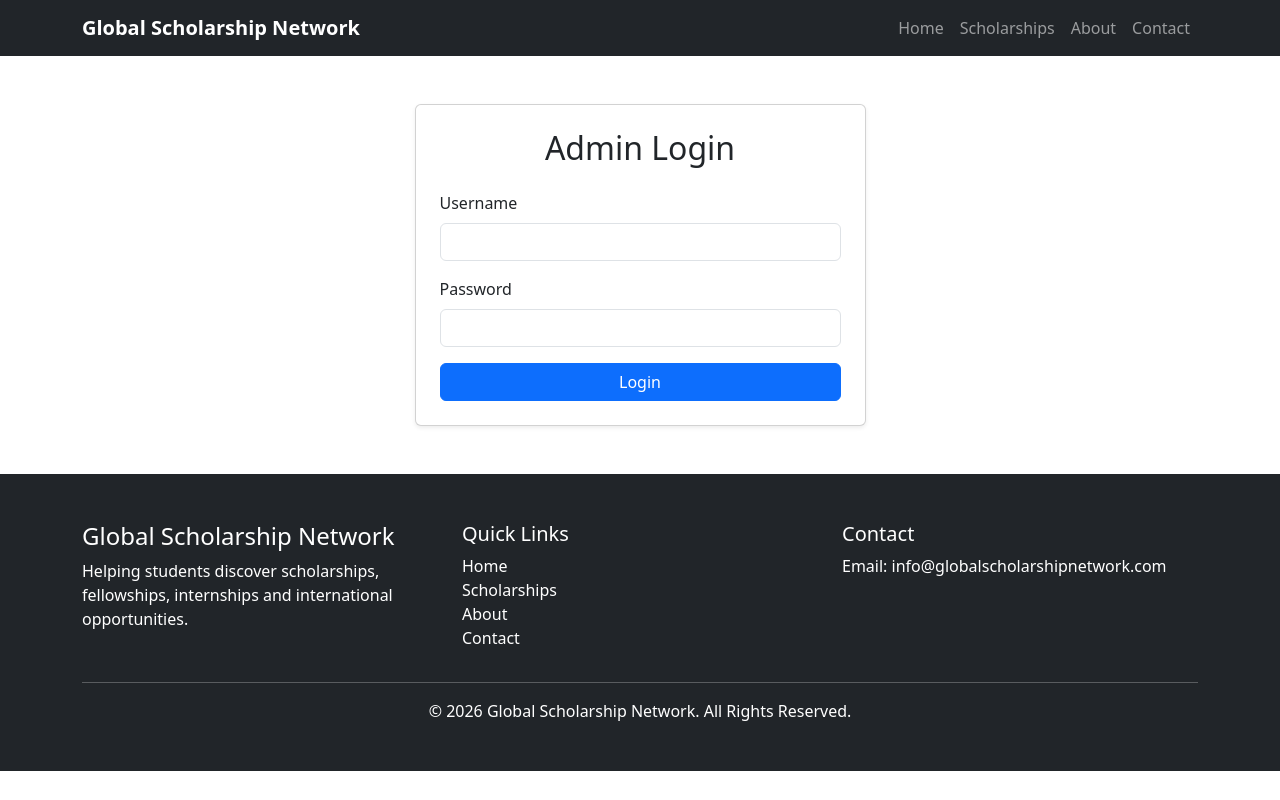
After one commit to devxmokhtar052-source/global-scholarship-network, a Flask app: page /admin/login in a window 1280 px wide. The commit adds this page. Run offline with Flask 3, Linux system fonts and the light colour scheme.

Commit message:
Added admin page

```diff
--- a/app.py
+++ b/app.py
@@ -1,8 +1,10 @@
 from flask_sqlalchemy import SQLAlchemy
-from flask import Flask, render_template
+from flask import Flask, render_template, request, redirect, url_for, session
+from werkzeug.security import generate_password_hash, check_password_hash
 
 app = Flask(__name__)
 
+app.secret_key = "change-this-to-a-random-secret-key"
 app.config["SQLALCHEMY_DATABASE_URI"] = "sqlite:///scholarships.db"
 app.config["SQLALCHEMY_TRACK_MODIFICATIONS"] = False
 
@@ -30,19 +32,32 @@ class Scholarship(db.Model):
     documents = db.Column(db.Text)
 
     apply_link = db.Column(db.String(500))
+class Admin(db.Model):
+
+    id = db.Column(db.Integer, primary_key=True)
+
+    username = db.Column(db.String(100), unique=True, nullable=False)
+
+    password = db.Column(db.String(200), nullable=False)
 
 @app.route("/")
 def home():
     return render_template("home.html")
 
-@app.route("/scholarship_details")
-def scholarship_details():
-    return render_template("scholarship_details.html")
+@app.route("/scholarship_details/<int:id>")
+def scholarship_details(id):
+
+    scholarship = Scholarship.query.get_or_404(id)
+
+    return render_template(
+        "scholarship_details.html",
+        scholarship=scholarship
+    )
 
 @app.route("/scholarships")
 def scholarships():
-    return render_template("scholarships.html")
-
+    scholarships = Scholarship.query.all()
+    return render_template("scholarships.html", scholarships=scholarships)
 
 @app.route("/about")
 def about():
@@ -53,5 +68,25 @@ def about():
 def contact():
     return render_template("contact.html")
 
+@app.route("/admin/login", methods=["GET", "POST"])
+def admin_login():
+
+    if request.method == "POST":
+
+        username = request.form["username"]
+        password = request.form["password"]
+
+        admin = Admin.query.filter_by(username=username).first()
+
+        if admin and check_password_hash(admin.password, password):
+
+            session["admin_id"] = admin.id
+
+            return redirect(url_for("admin_dashboard"))
+
+        return "Invalid username or password"
+
+    return render_template("admin_login.html")
+
 if __name__ == "__main__":
     app.run(debug=True)
--- /dev/null
+++ b/templates/admin_login.html
@@ -0,0 +1,49 @@
+{% extends "base.html" %}
+
+{% block content %}
+
+<div class="container py-5">
+    <div class="row justify-content-center">
+        <div class="col-md-5">
+
+            <div class="card shadow-sm">
+                <div class="card-body p-4">
+
+                    <h2 class="text-center mb-4">Admin Login</h2>
+
+                    <form method="POST">
+
+                        <div class="mb-3">
+                            <label class="form-label">Username</label>
+                            <input
+                                type="text"
+                                name="username"
+                                class="form-control"
+                                required
+                            >
+                        </div>
+
+                        <div class="mb-3">
+                            <label class="form-label">Password</label>
+                            <input
+                                type="password"
+                                name="password"
+                                class="form-control"
+                                required
+                            >
+                        </div>
+
+                        <button type="submit" class="btn btn-primary w-100">
+                            Login
+                        </button>
+
+                    </form>
+
+                </div>
+            </div>
+
+        </div>
+    </div>
+</div>
+
+{% endblock %}
```
Also changed, not shown: templates/scholarship_details.html (+25 -35 lines), templates/scholarships.html (+7 -67 lines), instance/scholarships.db (added).
